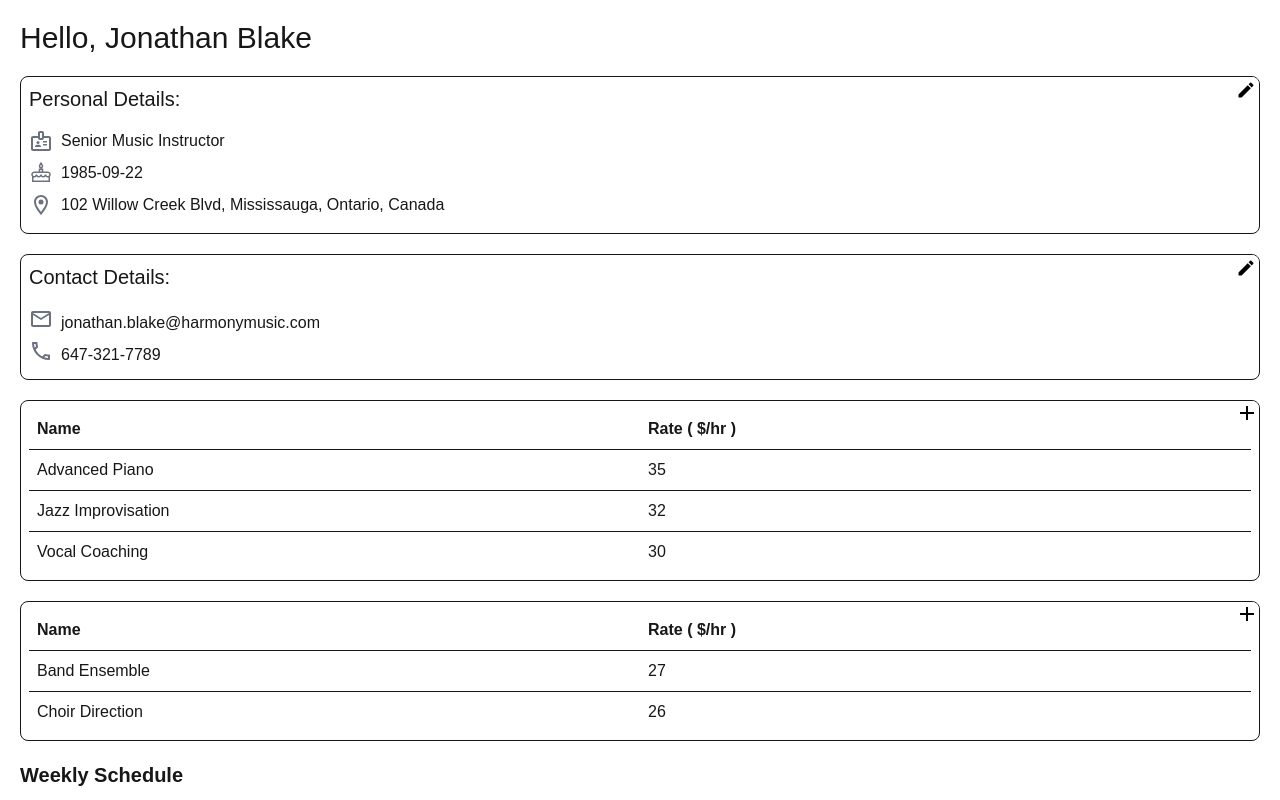
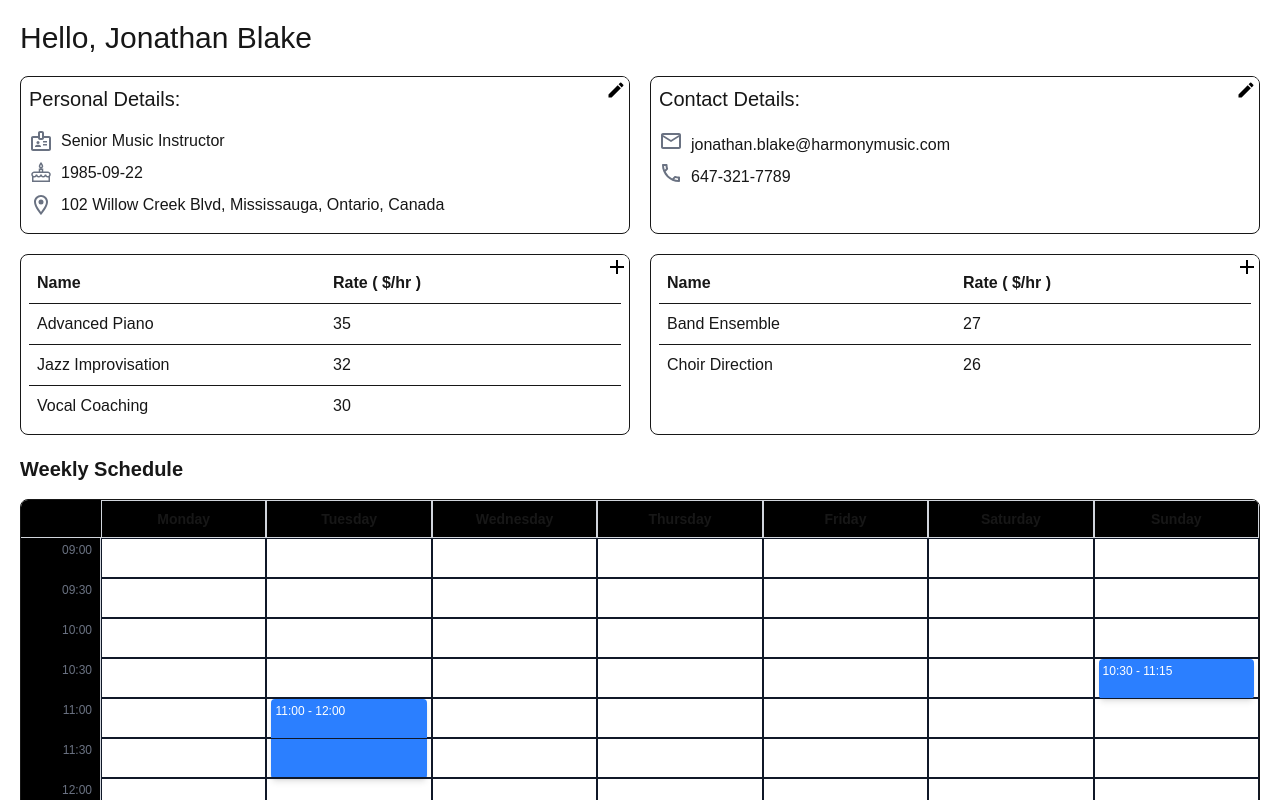
Before and after one commit to JayPalkar/teachers-dashboard, a Next.js app: page /teacher/1 in a window 1280 px wide. Shown: the top 800 px of the page. Built offline with nearby package versions, Linux system fonts and the light colour scheme.

Commit message:
responsive design completed

```diff
--- a/src/app/teacher/[id]/page.tsx
+++ b/src/app/teacher/[id]/page.tsx
@@ -12,7 +12,7 @@
     <div className="flex flex-col gap-5 h-screen p-5">
       <h1 className="text-3xl ">Hello, {teacher.name}</h1>
 
-      <div className="flex flex-col gap-5">
+      <div className="flex flex-col gap-5 md:flex-row lg:flex-row">
         <TeacherDetails
           role={teacher.role}
           dateOfBirth={teacher.birthDate}
@@ -21,6 +21,7 @@
         <ContactDetails email={teacher.email} phone={teacher.phone} />
       </div>
 
+      <div className="flex flex-col gap-5 md:flex-row lg:flex-row ">
         <div className=" min-h-fit p-2 border-[1px] rounded-lg relative overflow-hidden">
           <span className=" absolute top-[-8px] right-[-8px] flex justify-center items-center text-black bg-white w-10 h-10 rounded-full text-2xl">
             <MdAdd />
@@ -34,6 +35,7 @@
           </span>
           <QualificationTable qualifications={teacher.groupQualification} />
         </div>
+      </div>
 
       <div className="p-y-2">
         <h1 className="text-xl font-bold mb-4">Weekly Schedule</h1>
--- a/src/components/ContactDetails.tsx
+++ b/src/components/ContactDetails.tsx
@@ -8,7 +8,7 @@
 
 const ContactDetails = ({ email, phone }: PageProps) => {
   return (
-    <div className="p-2 border-[1px] rounded-lg overflow-hidden">
+    <div className="p-2 border-[1px] rounded-lg overflow-hidden md:flex-1 lg:flex-1">
       <h3 className="text-xl flex justify-between mb-4 relative">
         Contact Details:{" "}
         <span className="absolute top-[-15px] right-[-15px] flex justify-center items-center text-black bg-white w-10 h-10 rounded-full">
--- a/src/components/QualificationTable.tsx
+++ b/src/components/QualificationTable.tsx
@@ -9,7 +9,7 @@
   qualifications,
 }) => {
   return (
-    <table className="table-fixed w-full text-left">
+    <table className="table-fixed w-full text-left ">
       <thead>
         <tr>
           <th className="p-2 border-b">Name</th>
--- a/src/components/TeacherDetails.tsx
+++ b/src/components/TeacherDetails.tsx
@@ -14,7 +14,7 @@
 
 const TeacherDetails = ({ role, dateOfBirth, address }: PageProps) => {
   return (
-    <div className="p-2 border-[1px] rounded-lg overflow-hidden">
+    <div className="p-2 border-[1px] rounded-lg overflow-hidden md:flex-1 lg:flex-1">
       <h3 className="text-xl flex justify-between mb-4 relative ">
         Personal Details:{" "}
         <span className=" absolute top-[-15px] right-[-15px] flex justify-center items-center text-black bg-white w-10 h-10 rounded-full">
```
Lines whose indentation alone changed are shown as unchanged.
